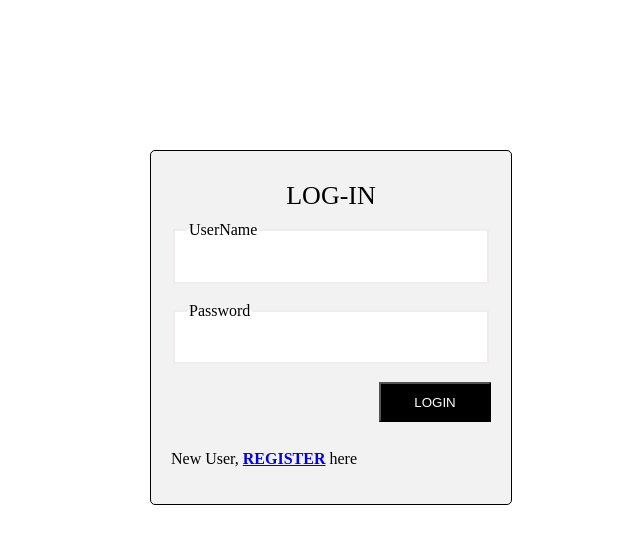
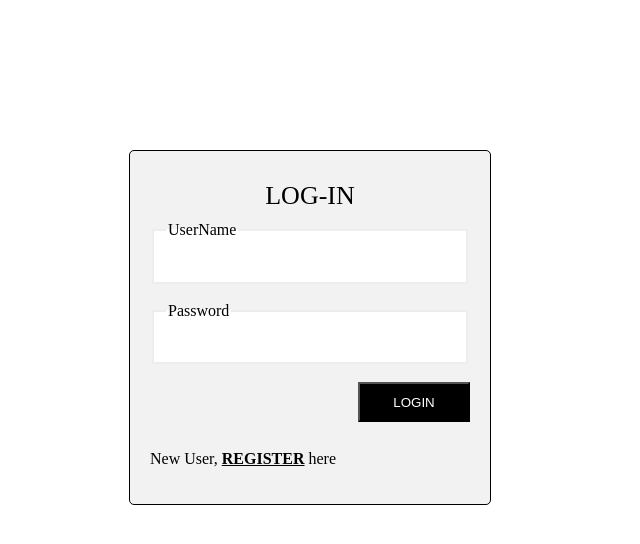
Before and after one commit to saloni11ag/Product-Inventory-app, a plain HTML site: page index.html in a window 1280 px wide. Shown: the whole page, without its empty margins (338-978 px from the left). Drawn offline with Linux system fonts and the light colour scheme.

Commit message:
product inventory

```diff
--- a/css/index.css
+++ b/css/index.css
@@ -10,9 +10,9 @@
     width: 25%;
     height: auto;
     /* height: 300px; */
-    /* margin: 0 auto; */
+    margin: 0 auto;
     margin-top: 150px;
-    margin-left: 480px;
+    /* margin-left: 480px; */
     border: 1px solid black;
     padding: 20px;
     background-color: #f2f2f2;;
--- a/css/sign-up.css
+++ b/css/sign-up.css
@@ -10,9 +10,9 @@
     width: 32%;
     /* height: auto; */
     height: 450px;
-    /* margin: 0 auto; */
+    margin: 0 auto;
     margin-top: 80px;
-    margin-left: 420px;
+    /* margin-left: 420px; */
     border: 1px solid black;
     padding: 20px;
     background-color: #f2f2f2;;
--- a/index.html
+++ b/index.html
@@ -25,7 +25,7 @@
             <br>
             <button id="login-submit" ><a href="/home.html" style="color: white; text-decoration: none;">LOGIN</a></button>
             <br>
-            <p style="margin-top: 50px;">New User, <a href="/sign-up.html"><b>REGISTER</b></a> here</p>
+            <p style="margin-top: 50px;">New User, <a href="/sign-up.html" style="color: black "><b>REGISTER</b></a> here</p>
         </form>
     </div>
 </div>
```
